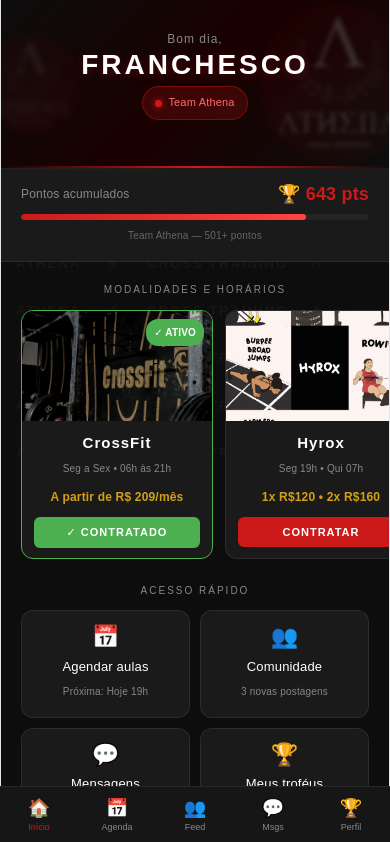
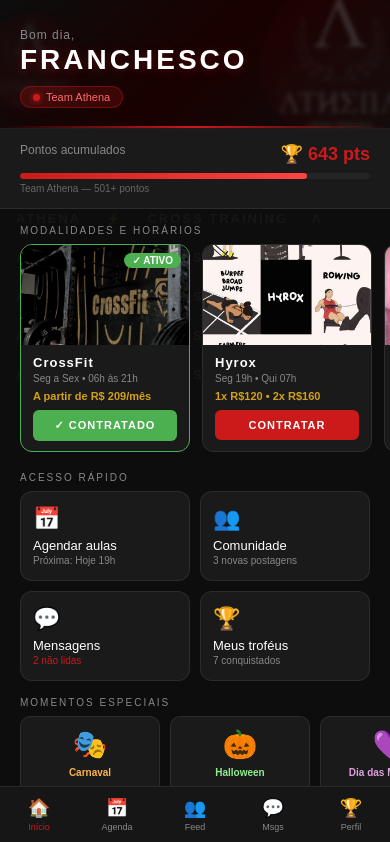
Before and after one commit to Arilens/athena-app, a React (Vite) app: page /home in a window 390 px wide. Shown: the top 842 px of the page. Built offline with nearby package versions, Linux system fonts and the light colour scheme.

Commit message:
layout responsivo desktop e mobile

```diff
--- a/src/index.css
+++ b/src/index.css
@@ -1,111 +1,44 @@
-:root {
-  --text: #6b6375;
-  --text-h: #08060d;
-  --bg: #fff;
-  --border: #e5e4e7;
-  --code-bg: #f4f3ec;
-  --accent: #aa3bff;
-  --accent-bg: rgba(170, 59, 255, 0.1);
-  --accent-border: rgba(170, 59, 255, 0.5);
-  --social-bg: rgba(244, 243, 236, 0.5);
-  --shadow:
-    rgba(0, 0, 0, 0.1) 0 10px 15px -3px, rgba(0, 0, 0, 0.05) 0 4px 6px -2px;
+*, *::before, *::after {
+  box-sizing: border-box;
+  margin: 0;
+  padding: 0;
+}
 
-  --sans: system-ui, 'Segoe UI', Roboto, sans-serif;
-  --heading: system-ui, 'Segoe UI', Roboto, sans-serif;
-  --mono: ui-monospace, Consolas, monospace;
+html, body {
+  width: 100%;
+  overflow-x: hidden;
+}
 
-  font: 18px/145% var(--sans);
-  letter-spacing: 0.18px;
-  color-scheme: light dark;
-  color: var(--text);
-  background: var(--bg);
-  font-synthesis: none;
-  text-rendering: optimizeLegibility;
-  -webkit-font-smoothing: antialiased;
-  -moz-osx-font-smoothing: grayscale;
+body {
+  background: #0d0d0d;
+  color: white;
+  font-family: sans-serif;
+}
 
-  @media (max-width: 1024px) {
-    font-size: 16px;
+/* SCROLLBAR INVISÍVEL */
+::-webkit-scrollbar { display: none; }
+* { scrollbar-width: none; }
+
+/* ACESSO RÁPIDO RESPONSIVO */
+@media (min-width: 768px) {
+  .quick-grid {
+    grid-template-columns: repeat(4, 1fr) !important;
   }
 }
 
-@media (prefers-color-scheme: dark) {
-  :root {
-    --text: #9ca3af;
-    --text-h: #f3f4f6;
-    --bg: #16171d;
-    --border: #2e303a;
-    --code-bg: #1f2028;
-    --accent: #c084fc;
-    --accent-bg: rgba(192, 132, 252, 0.15);
-    --accent-border: rgba(192, 132, 252, 0.5);
-    --social-bg: rgba(47, 48, 58, 0.5);
-    --shadow:
-      rgba(0, 0, 0, 0.4) 0 10px 15px -3px, rgba(0, 0, 0, 0.25) 0 4px 6px -2px;
-  }
-
-  #social .button-icon {
-    filter: invert(1) brightness(2);
+/* BOTTOM NAV RESPONSIVO */
+@media (min-width: 768px) {
+  .bottom-nav {
+    max-width: 600px;
+    left: 50%;
+    transform: translateX(-50%);
   }
 }
 
-body {
-  margin: 0;
-}
-
-#root {
-  width: 1126px;
-  max-width: 100%;
-  margin: 0 auto;
-  text-align: center;
-  border-inline: 1px solid var(--border);
-  min-height: 100svh;
-  display: flex;
-  flex-direction: column;
-  box-sizing: border-box;
-}
-
-h1,
-h2 {
-  font-family: var(--heading);
-  font-weight: 500;
-  color: var(--text-h);
-}
-
-h1 {
-  font-size: 56px;
-  letter-spacing: -1.68px;
-  margin: 32px 0;
-  @media (max-width: 1024px) {
-    font-size: 36px;
-    margin: 20px 0;
+/* CONTEÚDO CENTRALIZADO NO DESKTOP */
+@media (min-width: 768px) {
+  .app-content {
+    max-width: 900px;
+    margin: 0 auto;
   }
 }
-h2 {
-  font-size: 24px;
-  line-height: 118%;
-  letter-spacing: -0.24px;
-  margin: 0 0 8px;
-  @media (max-width: 1024px) {
-    font-size: 20px;
-  }
-}
-p {
-  margin: 0;
-}
-
-code,
-.counter {
-  font-family: var(--mono);
-  display: inline-flex;
-  border-radius: 4px;
-  color: var(--text-h);
-}
-
-code {
-  font-size: 15px;
-  line-height: 135%;
-  padding: 4px 8px;
-  background: var(--code-bg);
-}
--- a/src/pages/Home.jsx
+++ b/src/pages/Home.jsx
@@ -245,16 +245,47 @@
 <div style={{ padding: '16px 20px 8px', fontSize: '10px', letterSpacing: '2px', color: '#888', textTransform: 'uppercase' }}>
   Modalidades e Horários
 </div>
-        <div style={{ display: 'flex', gap: '12px', padding: '0 20px 4px', overflowX: 'auto', scrollbarWidth: 'none' }}>
+
+{/* GRID NO DESKTOP, SCROLL NO MOBILE */}
+<style>{`
+  .modalidades-wrap {
+    display: flex;
+    gap: 12px;
+    padding: 0 20px 4px;
+    overflow-x: auto;
+  }
+  .modal-card {
+    min-width: 170px;
+    flex-shrink: 0;
+  }
+  .modal-foto {
+    height: 100px;
+  }
+  @media (min-width: 768px) {
+    .modalidades-wrap {
+      display: grid;
+      grid-template-columns: repeat(5, 1fr);
+      overflow-x: visible;
+    }
+    .modal-card {
+      min-width: unset;
+    }
+    .modal-foto {
+      height: 130px;
+    }
+  }
+`}</style>
+
+<div className="modalidades-wrap">
   {modalidadesData.map(mod => {
     const contratado = contratados.includes(mod.id)
     return (
-              <div key={mod.id} style={{
-                minWidth: '190px', background: '#1a1a1a', borderRadius: '12px',
+      <div key={mod.id} className="modal-card" style={{
+        background: '#1a1a1a', borderRadius: '12px',
         overflow: 'hidden', border: `1px solid ${contratado ? '#4CAF50' : 'rgba(255,255,255,0.08)'}`,
-                flexShrink: 0, transition: 'border-color 0.3s'
+        transition: 'border-color 0.3s'
       }}>
-                <div style={{ height: '110px', overflow: 'hidden', position: 'relative' }}>
+        <div className="modal-foto" style={{ overflow: 'hidden', position: 'relative' }}>
           <img src={mod.foto} alt={mod.nome} style={{ width: '100%', height: '100%', objectFit: 'cover' }} />
           {contratado && (
             <div style={{
@@ -265,9 +296,9 @@
           )}
         </div>
         <div style={{ padding: '10px 12px' }}>
-                  <div style={{ fontWeight: '800', fontSize: '15px', letterSpacing: '1px' }}>{mod.nome}</div>
+          <div style={{ fontWeight: '800', fontSize: '13px', letterSpacing: '1px' }}>{mod.nome}</div>
           <div style={{ fontSize: '10px', color: '#888', marginTop: '3px' }}>{mod.dias}</div>
-                  <div style={{ fontSize: '12px', color: '#D4A017', fontWeight: '600', marginTop: '6px' }}>{mod.preco}</div>
+          <div style={{ fontSize: '11px', color: '#D4A017', fontWeight: '600', marginTop: '6px' }}>{mod.preco}</div>
           <button
             onClick={() => !contratado && setModalAberto(mod.id)}
             style={{
```
Lines whose indentation alone changed are shown as unchanged.
